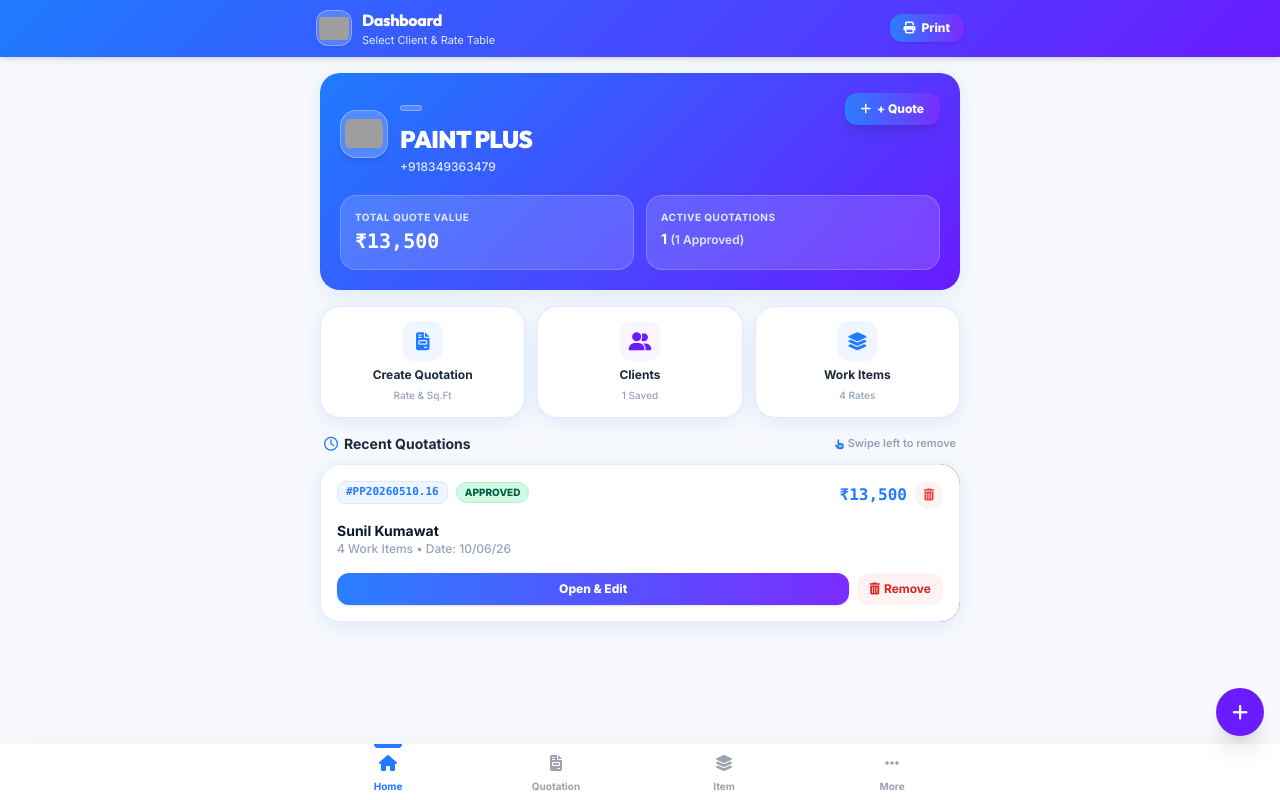
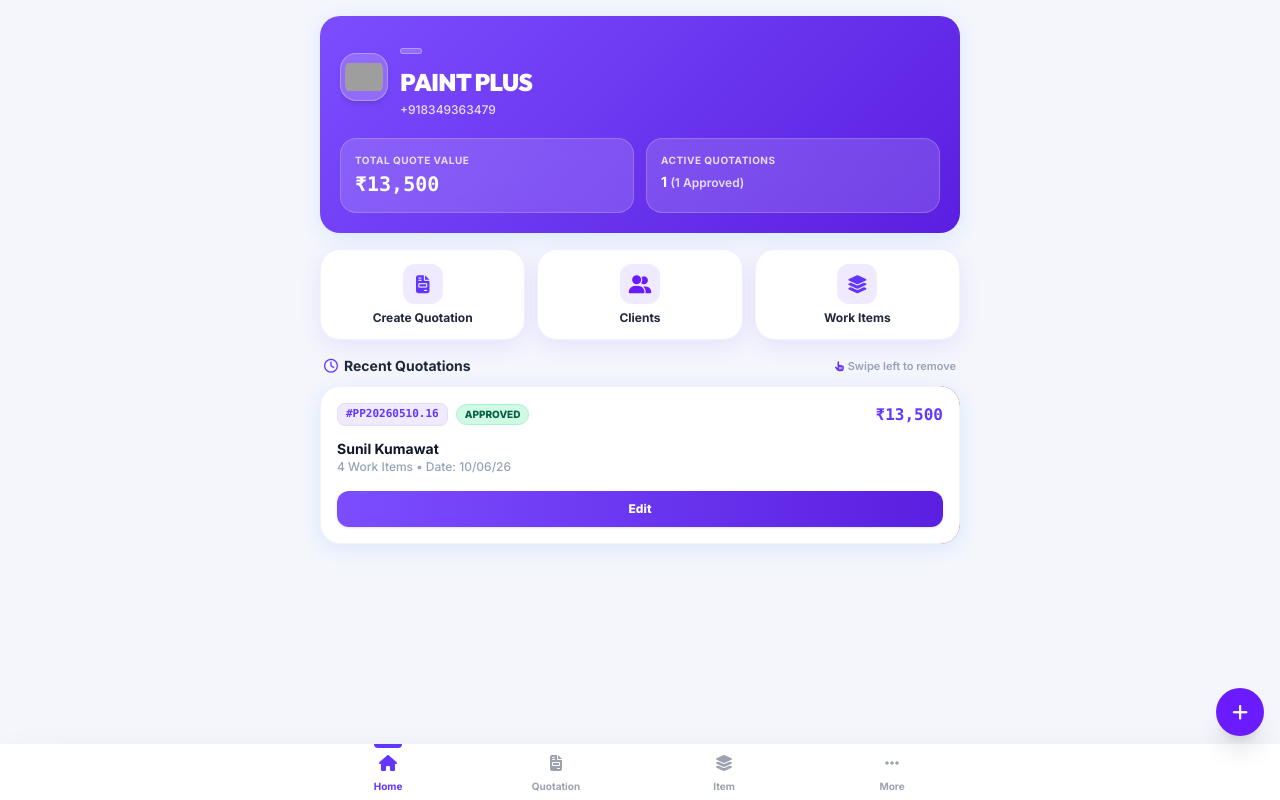
Before and after one commit to erkuldeepkushwah/quoted, a website: page quoted/index.html in a window 1280 px wide. Drawn offline with nearby package versions, Linux system fonts and the light colour scheme; grey boxes are pictures that could not be loaded.

Commit message:
Redesign all screens to match reference: remove top app bar, +Quote button, card sub-texts & extra buttons; single Edit on quote card; purple accent theme

```diff
--- a/quoted/index.html
+++ b/quoted/index.html
@@ -60,15 +60,15 @@
 
   <style>
     :root {
-      --primary: #1F7BFF;
+      --primary: #6236FF;
       --on-primary: #FFFFFF;
       --secondary: #6A1BFF;
-      --background: #F7F9FC;
+      --background: #F4F6FC;
       --surface: #FFFFFF;
       --error: #EF4444;
-      --primary-gradient: linear-gradient(135deg, #1F7BFF 0%, #6A1BFF 100%);
-      --button-gradient: linear-gradient(90deg, #2A7FFF 0%, #7B2CFF 100%);
-      --card-shadow: 0 4px 20px rgba(31, 123, 255, 0.12);
+      --primary-gradient: linear-gradient(135deg, #7C4DFF 0%, #5A1FE0 100%);
+      --button-gradient: linear-gradient(90deg, #7C4DFF 0%, #5A1FE0 100%);
+      --card-shadow: 0 6px 22px rgba(98, 54, 255, 0.10);
       --card-radius: 20px;
     }
 
@@ -184,39 +184,31 @@
       background: #cbd5e1;
       border-radius: 4px;
     }
+
+    /* ===== Purple accent theme (photo match) ===== */
+    .text-\[\#1F7BFF\] { color: #6236FF !important; }
+    .bg-\[\#1F7BFF\] { background-color: #6236FF !important; }
+    .border-\[\#1F7BFF\] { border-color: #6236FF !important; }
+    .text-blue-100 { color: #E7DEFF !important; }
+    .text-blue-700 { color: #4B22CC !important; }
+    .bg-blue-50 { background-color: #F0EAFF !important; }
+    .bg-blue-100 { background-color: #E4D9FF !important; }
+    .border-blue-100 { border-color: #E4D9FF !important; }
+    .border-blue-200 { border-color: #D6C7FF !important; }
+    .border-blue-300 { border-color: #C4AEFF !important; }
+    .bg-purple-50 { background-color: #F0EAFF !important; }
+    .border-purple-300 { border-color: #C4AEFF !important; }
+    .hover\:border-blue-300:hover { border-color: #C4AEFF !important; }
+    .hover\:border-purple-300:hover { border-color: #C4AEFF !important; }
+    .bg-gold { background-color: #6236FF !important; }
+    .hover\:bg-goldhover:hover { background-color: #4B22CC !important; }
+    .text-navdark { color: #6236FF !important; }
+    .bg-navdark { background-color: #6236FF !important; }
+    .m3-card { border-color: rgba(98, 54, 255, 0.07); }
   </style>
 </head>
 <body class="min-h-screen flex flex-col font-sans text-slate-800 pb-16 sm:pb-20">
 
-  <!-- TOP HEADER APP BAR -->
-  <header class="bg-primary-gradient text-white sticky top-0 z-40 shadow-md">
-    <div class="max-w-2xl mx-auto px-3 py-2 flex items-center justify-between">
-
-      <!-- Left Info -->
-      <div class="flex items-center gap-2.5">
-        <div class="w-9 h-9 rounded-xl bg-white/20 backdrop-blur-md text-white flex items-center justify-center font-bold text-lg shadow-sm border border-white/30 overflow-hidden p-0.5 flex-shrink-0">
-          <img src="https://uploads.onecompiler.io/44pbfr3gy/1786090529811/ChatGPT%20Image%20Aug%207,%202026,%2001_36_19%20PM.png" alt="Dashboard Logo" class="w-full h-full object-contain rounded-lg" />
-        </div>
-        <div>
-          <h1 id="app-bar-title" class="font-display font-extrabold text-sm sm:text-base leading-tight tracking-tight text-white">
-            Dashboard
-          </h1>
-          <p id="app-bar-subtitle" class="text-[10px] sm:text-[11px] text-blue-100">
-            Select Client & Rate Table
-          </p>
-        </div>
-      </div>
-
-      <!-- Right Action Buttons -->
-      <div class="flex items-center gap-2">
-        <button onclick="triggerPrint()" class="px-3.5 py-1.5 rounded-xl bg-button-gradient text-white font-extrabold text-xs flex items-center gap-1.5 shadow transition active:scale-95">
-          <i class="fa-solid fa-print"></i>
-          <span>Print</span>
-        </button>
-      </div>
-
-    </div>
-  </header>
 
   <!-- MAIN CONTAINER (CONTAINING ALL SCREEN VIEWS) -->
   <main class="max-w-2xl w-full mx-auto p-2.5 sm:p-4 flex-1 space-y-3">
@@ -243,10 +235,6 @@
             </div>
           </div>
 
-          <button onclick="switchTab('quotation')" class="px-4 py-2 rounded-xl bg-button-gradient text-white font-extrabold text-xs flex items-center gap-1.5 shadow-lg active:scale-95 transition">
-            <i class="fa-solid fa-plus"></i>
-            <span>+ Quote</span>
-          </button>
         </div>
 
         <!-- 2 Stat Boxes -->
@@ -272,7 +260,6 @@
             <i class="fa-solid fa-file-invoice"></i>
           </div>
           <span class="font-bold text-xs text-slate-800 leading-tight">Create Quotation</span>
-          <span class="text-[10px] text-slate-400 font-medium">Rate & Sq.Ft</span>
         </button>
 
         <button onclick="switchTab('item', 'clients')" class="m3-card p-3.5 flex flex-col items-center text-center space-y-1.5 hover:border-purple-300 transition active:scale-95">
@@ -280,7 +267,6 @@
             <i class="fa-solid fa-user-group"></i>
           </div>
           <span class="font-bold text-xs text-slate-800 leading-tight">Clients</span>
-          <span id="dash-quick-clients-count" class="text-[10px] text-slate-400 font-medium">1 Saved</span>
         </button>
 
         <button onclick="switchTab('item', 'work')" class="m3-card p-3.5 flex flex-col items-center text-center space-y-1.5 hover:border-blue-300 transition active:scale-95">
@@ -288,7 +274,6 @@
             <i class="fa-solid fa-layer-group"></i>
           </div>
           <span class="font-bold text-xs text-slate-800 leading-tight">Work Items</span>
-          <span id="dash-quick-items-count" class="text-[10px] text-slate-400 font-medium">4 Rates</span>
         </button>
       </div>
 
@@ -1093,6 +1078,7 @@
     function renderHeaderTitles() {
       const titleEl = document.getElementById('app-bar-title');
       const subEl = document.getElementById('app-bar-subtitle');
+      if (!titleEl || !subEl) return;
 
       if (appState.activeTab === 'home') {
         titleEl.innerText = "Dashboard";
@@ -1217,8 +1203,10 @@
       document.getElementById('dash-business-name').innerText = appState.profile.name || "PAINT PLUS";
       document.getElementById('dash-business-phone').innerText = appState.profile.phone || "";
 
-      document.getElementById('dash-quick-clients-count').innerText = `${appState.clients.length} Saved`;
-      document.getElementById('dash-quick-items-count').innerText = `${appState.workItems.length} Rates`;
+      const qcc = document.getElementById('dash-quick-clients-count');
+      const qic = document.getElementById('dash-quick-items-count');
+      if (qcc) qcc.innerText = `${appState.clients.length} Saved`;
+      if (qic) qic.innerText = `${appState.workItems.length} Rates`;
 
       // Calculate Total Quote Value across quotations
       let totalVal = 0;
@@ -1265,9 +1253,6 @@
               </div>
               <div class="flex items-center gap-2">
                 <span class="font-black font-mono text-base text-[#1F7BFF]">${appState.profile.currency}${formatNumber(total)}</span>
-                <button onclick="deleteQuotation('${q.id}')" title="Delete quotation" class="w-7 h-7 rounded-full bg-red-50 text-red-500 hover:bg-red-100 flex items-center justify-center text-xs">
-                  <i class="fa-solid fa-trash-can"></i>
-                </button>
               </div>
             </div>
 
@@ -1276,13 +1261,9 @@
               <p class="text-xs text-slate-400 font-medium">${q.items.length} Work Items • Date: ${q.date}</p>
             </div>
 
-            <div class="flex gap-2 pt-1">
-              <button onclick="editSavedQuotation('${q.id}')" class="flex-1 py-2 rounded-xl bg-button-gradient text-white font-extrabold text-xs shadow transition active:scale-95">
-                Open & Edit
-              </button>
-              <button onclick="deleteQuotation('${q.id}')" class="px-3 py-2 rounded-xl bg-red-50 hover:bg-red-100 text-red-600 font-bold text-xs transition flex items-center gap-1">
-                <i class="fa-solid fa-trash-can"></i>
-                <span>Remove</span>
+            <div class="pt-1">
+              <button onclick="editSavedQuotation('${q.id}')" class="w-full py-2.5 rounded-xl bg-button-gradient text-white font-extrabold text-xs shadow transition active:scale-95">
+                Edit
               </button>
             </div>
           </div>
@@ -1711,16 +1692,6 @@
           <div class="swipe-card m3-card p-4 space-y-1.5 relative z-10">
             <div class="flex justify-between items-start">
               <h4 class="font-bold text-sm text-slate-900 leading-tight">${escapeHtml(c.name)}</h4>
-              <div class="flex gap-2">
-                <button onclick="openEditClientModal('${c.id}')" class="px-2.5 py-1 rounded-lg bg-slate-100 hover:bg-slate-200 text-slate-700 text-xs font-bold flex items-center gap-1">
-                  <i class="fa-solid fa-pen-to-square text-[10px]"></i>
-                  <span>Edit</span>
-                </button>
-                <button onclick="deleteClient('${c.id}')" class="px-2.5 py-1 rounded-lg bg-red-50 hover:bg-red-100 text-red-600 text-xs font-bold flex items-center gap-1">
-                  <i class="fa-solid fa-trash-can text-[10px]"></i>
-                  <span>Remove</span>
-                </button>
-              </div>
             </div>
 
             <p class="text-xs text-slate-600 font-medium flex items-center gap-1.5 text-[#1F7BFF]">
```
